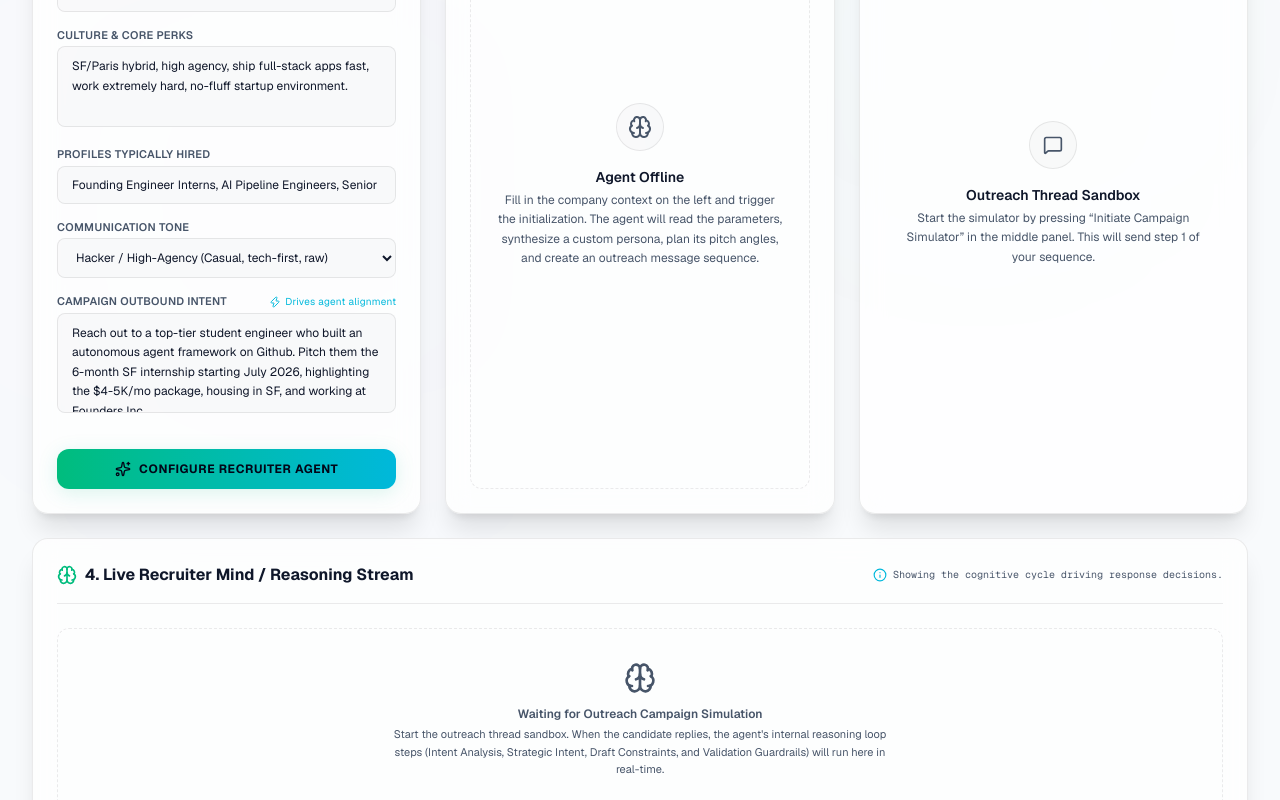
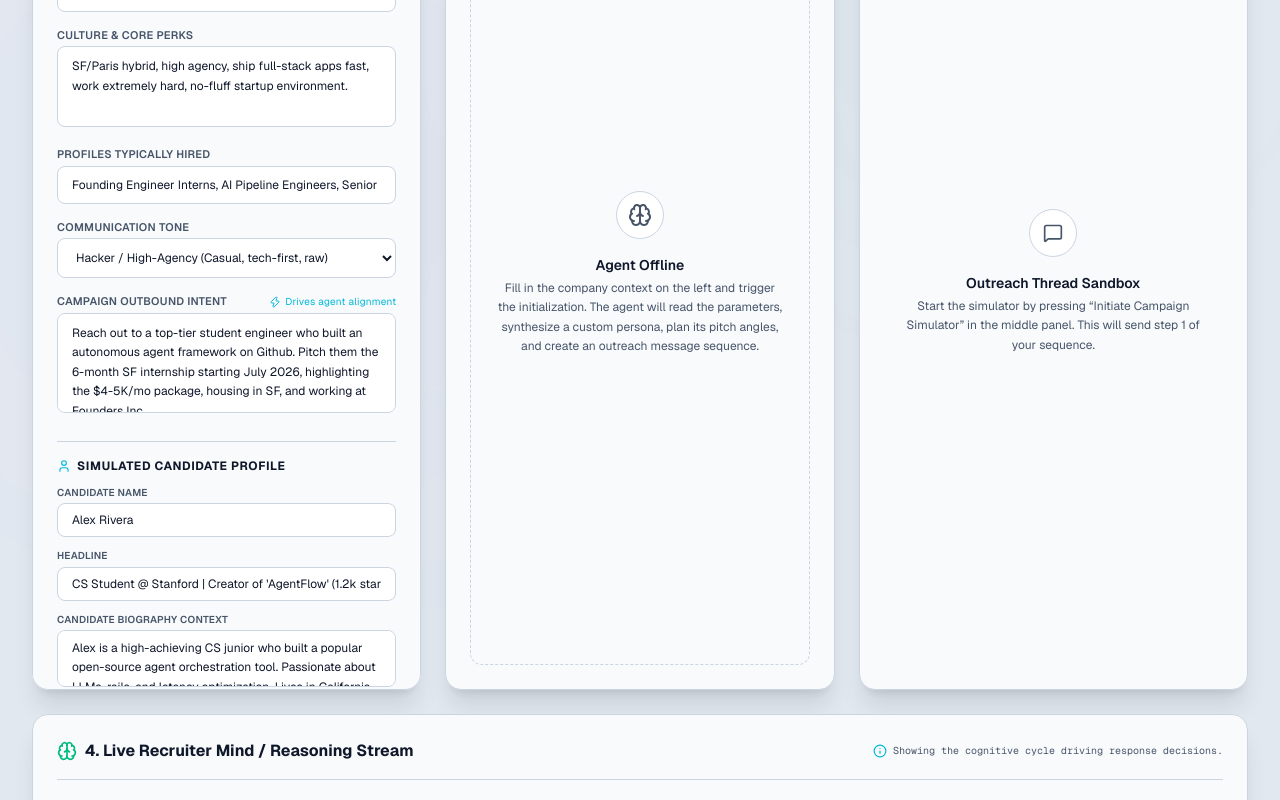
Before and after one commit to yacine-baghli/psview-agent-simulator, a Next.js app: page / in a window 1280 px wide. Shown: the part 300-1100 px from the top of the page. Built offline with nearby package versions, Linux system fonts and the light colour scheme.

Commit message:
feat: Add Close Button to API popup, slate light theme, and candidate customizer

```diff
--- a/src/app/globals.css
+++ b/src/app/globals.css
@@ -1,34 +1,34 @@
 @import "tailwindcss";
 
 :root {
-  /* Light Mode values */
-  --bg-primary: #f8fafc;
-  --bg-panel: rgba(255, 255, 255, 0.75);
-  --border-color: rgba(0, 0, 0, 0.08);
+  /* Softer, slate-based Light Mode values (less blindingly white, premium shadows) */
+  --bg-primary: #e2e8f0;
+  --bg-panel: #f8fafc;
+  --border-color: #cbd5e1;
   --text-primary: #0f172a;
   --text-secondary: #475569;
-  --bg-input: rgba(0, 0, 0, 0.02);
+  --bg-input: #ffffff;
   --bg-card-dark: #f1f5f9;
-  --border-card-dark: rgba(0, 0, 0, 0.06);
+  --border-card-dark: #cbd5e1;
 
-  --bg-chat-agent: rgba(255, 255, 255, 0.9);
+  --bg-chat-agent: #ffffff;
   --text-chat-agent: #1e293b;
-  --border-chat-agent: rgba(0, 0, 0, 0.06);
+  --border-chat-agent: rgba(0, 0, 0, 0.08);
 
-  --bg-chat-candidate: rgba(99, 102, 241, 0.07);
+  --bg-chat-candidate: rgba(99, 102, 241, 0.08);
   --text-chat-candidate: #312e81;
-  --border-chat-candidate: rgba(99, 102, 241, 0.12);
+  --border-chat-candidate: rgba(99, 102, 241, 0.15);
 
-  --bg-chip: rgba(99, 102, 241, 0.05);
+  --bg-chip: rgba(99, 102, 241, 0.06);
   --text-chip: #4f46e5;
-  --border-chip: rgba(99, 102, 241, 0.1);
+  --border-chip: rgba(99, 102, 241, 0.12);
 
-  --header-bg: rgba(248, 250, 252, 0.8);
-  --footer-bg: #f1f5f9;
+  --header-bg: rgba(248, 250, 252, 0.85);
+  --footer-bg: #e2e8f0;
 
-  --glow-1: rgba(16, 185, 129, 0.02);
-  --glow-2: rgba(99, 102, 241, 0.02);
-  --glow-3: rgba(168, 85, 247, 0.02);
+  --glow-1: rgba(16, 185, 129, 0.03);
+  --glow-2: rgba(99, 102, 241, 0.03);
+  --glow-3: rgba(168, 85, 247, 0.03);
 }
 
 .dark {
@@ -101,3 +101,14 @@ body {
   font-family: Arial, Helvetica, sans-serif;
   transition: background-color 0.3s ease, color 0.3s ease;
 }
+
+/* Style select and option elements to ensure readable contrast */
+select {
+  background-color: var(--bg-input) !important;
+  color: var(--text-primary) !important;
+}
+
+select option {
+  background-color: var(--bg-card-dark) !important;
+  color: var(--text-primary) !important;
+}
--- a/src/app/page.tsx
+++ b/src/app/page.tsx
@@ -21,7 +21,8 @@ import {
   Info,
   Settings,
   Sun,
-  Moon
+  Moon,
+  X
 } from "lucide-react";
 import { PRESETS, CompanyPreset } from "./presets";
 
@@ -430,7 +431,15 @@ export default function Home() {
             </button>
 
             {showKeyInput && (
-              <div className="absolute right-0 mt-2 w-80 p-4 bg-bg-card-dark border border-border-theme rounded-xl shadow-2xl z-50 text-xs">
+              <div className="absolute right-0 mt-2 w-80 p-4 bg-bg-card-dark border border-border-theme rounded-xl shadow-2xl z-50 text-xs relative">
+                <button
+                  type="button"
+                  onClick={() => setShowKeyInput(false)}
+                  className="absolute top-3 right-3 text-text-secondary hover:text-text-primary p-1 rounded-lg hover:bg-bg-input transition-colors cursor-pointer"
+                  title="Close Configuration"
+                >
+                  <X className="w-3.5 h-3.5" />
+                </button>
                 <h4 className="font-bold mb-3 flex items-center gap-1.5 text-text-primary">
                   <Settings className="w-3.5 h-3.5 text-text-secondary" />
                   LLM API Configuration
@@ -521,7 +530,7 @@ export default function Home() {
 
         {/* COLUMN 1: Company Context & Campaign Settings (Left Panel - 4/12 cols) */}
         <section className="lg:col-span-4 flex flex-col gap-6">
-          <div className="bg-bg-panel border border-border-theme rounded-2xl p-6 shadow-xl flex flex-col h-full relative overflow-hidden backdrop-blur-md transition-colors duration-300">
+          <div className="bg-bg-panel border border-border-theme rounded-2xl p-6 shadow-xl flex flex-col max-h-[880px] overflow-y-auto relative backdrop-blur-md transition-colors duration-300">
 
             {/* Panel Title */}
             <div className="flex items-center gap-2 mb-6">
@@ -604,6 +613,64 @@ export default function Home() {
                   placeholder="Who are you targeting, for what role, and what specific hook should the agent configure itself around?"
                   className="w-full bg-bg-input border border-border-theme rounded-lg px-3.5 py-2.5 text-text-primary focus:outline-none focus:ring-1 focus:ring-emerald-500 transition-all placeholder:text-text-secondary resize-none leading-relaxed"
                 />
+              </div>
+
+              {/* Simulated Candidate Profile Customization Section */}
+              <div className="border-t border-border-theme pt-4 mt-2 flex flex-col gap-3">
+                <h3 className="text-xs font-bold text-text-primary flex items-center gap-1.5 uppercase tracking-wider">
+                  <User className="w-3.5 h-3.5 text-cyan-500" />
+                  Simulated Candidate Profile
+                </h3>
+
+                <div>
+                  <label className="block text-[10px] text-text-secondary font-semibold mb-1 uppercase tracking-wide">Candidate Name</label>
+                  <input
+                    type="text"
+                    required
+                    value={candidateName}
+                    onChange={(e) => setCandidateName(e.target.value)}
+                    placeholder="e.g. Alex Rivera"
+                    className="w-full bg-bg-input border border-border-theme rounded-lg px-3.5 py-2 text-text-primary focus:outline-none focus:ring-1 focus:ring-emerald-500 transition-all placeholder:text-text-secondary"
+                  />
+                </div>
+
+                <div>
+                  <label className="block text-[10px] text-text-secondary font-semibold mb-1 uppercase tracking-wide">Headline</label>
+                  <input
+                    type="text"
+                    required
+                    value={candidateHeadline}
+                    onChange={(e) => setCandidateHeadline(e.target.value)}
+                    placeholder="e.g. Creator of open-source project"
+                    className="w-full bg-bg-input border border-border-theme rounded-lg px-3.5 py-2 text-text-primary focus:outline-none focus:ring-1 focus:ring-emerald-500 transition-all placeholder:text-text-secondary"
+                  />
+                </div>
+
+                <div>
+                  <label className="block text-[10px] text-text-secondary font-semibold mb-1 uppercase tracking-wide">Candidate Biography Context</label>
+                  <textarea
+                    rows={2}
+                    required
+                    value={candidateBio}
+                    onChange={(e) => setCandidateBio(e.target.value)}
+                    placeholder="Describe candidate's history, traits, and background..."
+                    className="w-full bg-bg-input border border-border-theme rounded-lg px-3.5 py-2 text-text-primary focus:outline-none focus:ring-1 focus:ring-emerald-500 transition-all placeholder:text-text-secondary resize-none leading-relaxed text-xs"
+                  />
+                </div>
+
+                <div>
+                  <label className="block text-[10px] text-text-secondary font-semibold mb-1 uppercase tracking-wide flex justify-between">
+                    <span>Quick-Replies (one per line)</span>
+                  </label>
+                  <textarea
+                    rows={3}
+                    required
+                    value={quickReplies.join("\n")}
+                    onChange={(e) => setQuickReplies(e.target.value.split("\n"))}
+                    placeholder="Replies candidate can quickly select..."
+                    className="w-full bg-bg-input border border-border-theme rounded-lg px-3.5 py-2 text-text-primary focus:outline-none focus:ring-1 focus:ring-emerald-500 transition-all placeholder:text-text-secondary resize-none leading-relaxed text-xs"
+                  />
+                </div>
               </div>
 
               <button
```
Also changed, not shown: 1 other file (tests, documents, lock files or other folders).
